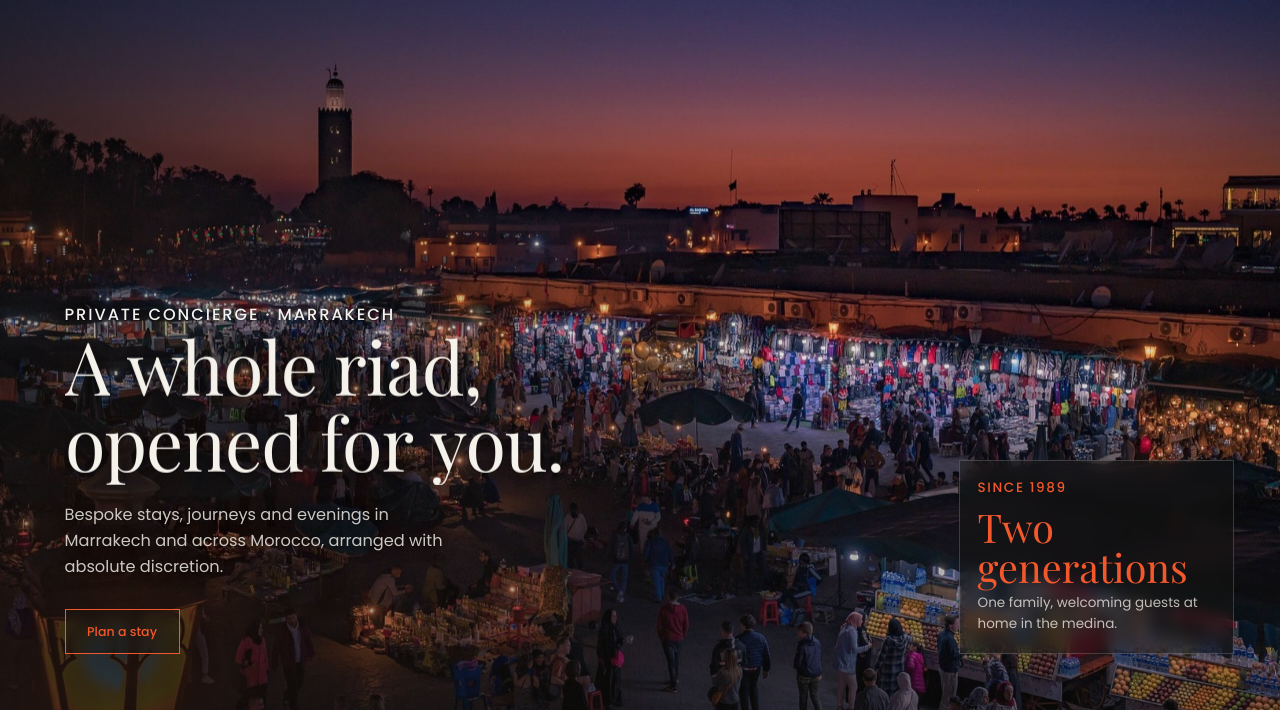
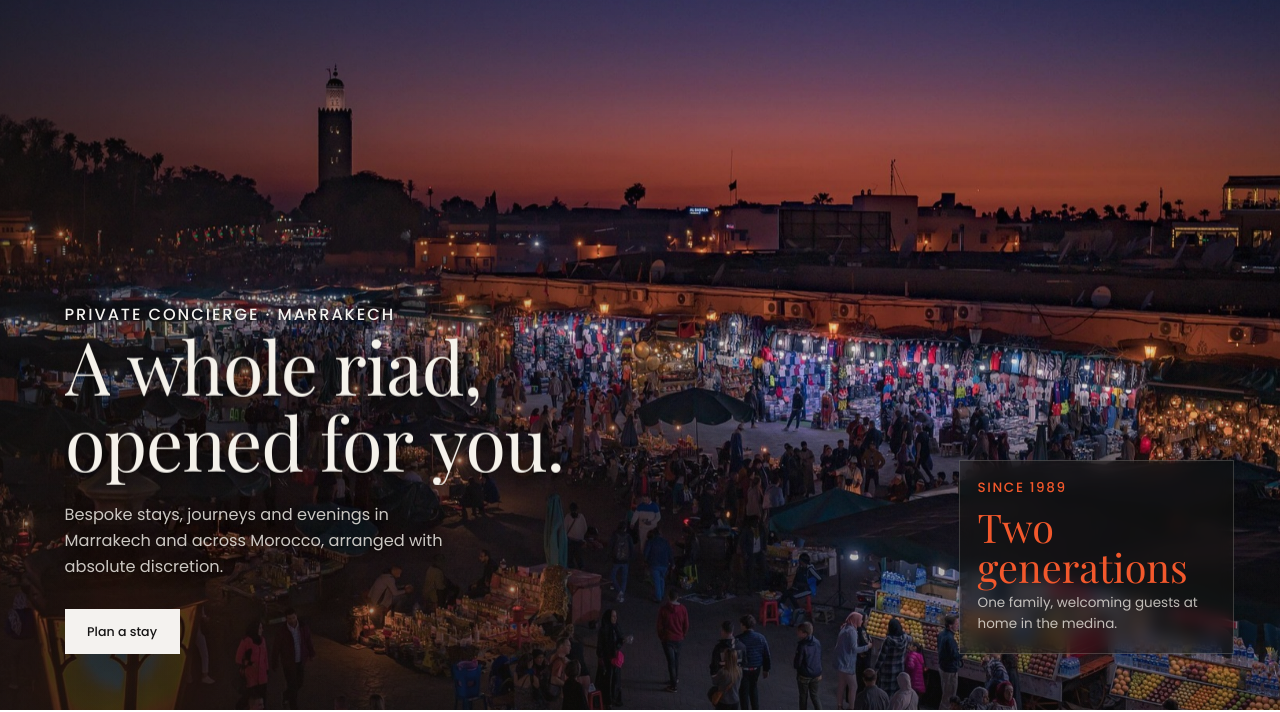
Before and after one commit to Jeff07-ux/akiyah-prestige, a plain HTML site: page index.html in a window 1280 px wide. Shown: the part 90-802 px from the top of the page. Drawn offline with nearby package versions, Linux system fonts and the light colour scheme.

Commit message:
Hero CTA: solid pale button with vermilion hover
Co-Authored-By: Claude Opus 5.5 <noreply@anthropic.com>
Claude-Session: https://claude.ai/code/session_01QwEwMvHNgg5eX7LaKEaXjN

```diff
--- a/site.css
+++ b/site.css
@@ -926,6 +926,9 @@ main:has(> #stays) .sec-head { margin-bottom: 32px; }
 [data-theme="atelier"] .pill b { background: var(--pale); }
 [data-theme="atelier"] .pnl-d .btn { border-color: var(--pale); color: var(--pale); }
 [data-theme="atelier"] .pnl-d .btn:hover { background: var(--pale); border-color: var(--pale); color: var(--pale-ink); }
+/* Hero CTA: a solid pale button on the photo, turning vermilion on hover. */
+[data-theme="atelier"] .stage .copy > .btn { background: var(--pale); border-color: var(--pale); color: var(--pale-ink); backdrop-filter: none; -webkit-backdrop-filter: none; }
+[data-theme="atelier"] .stage .copy > .btn:hover { background: var(--cta); border-color: var(--cta); color: var(--cta-ink); }
 /* Atelier: the "Exclusively for you" band shares the services mint, with dark ink and vermilion accents. */
 :root[data-theme="atelier"] .ex-5 { background: #F5FFFB; --bi: #151414; }
 [data-theme="atelier"] .ex-5 .lab, [data-theme="atelier"] .ex-5 .H em { color: var(--sage); }
```
